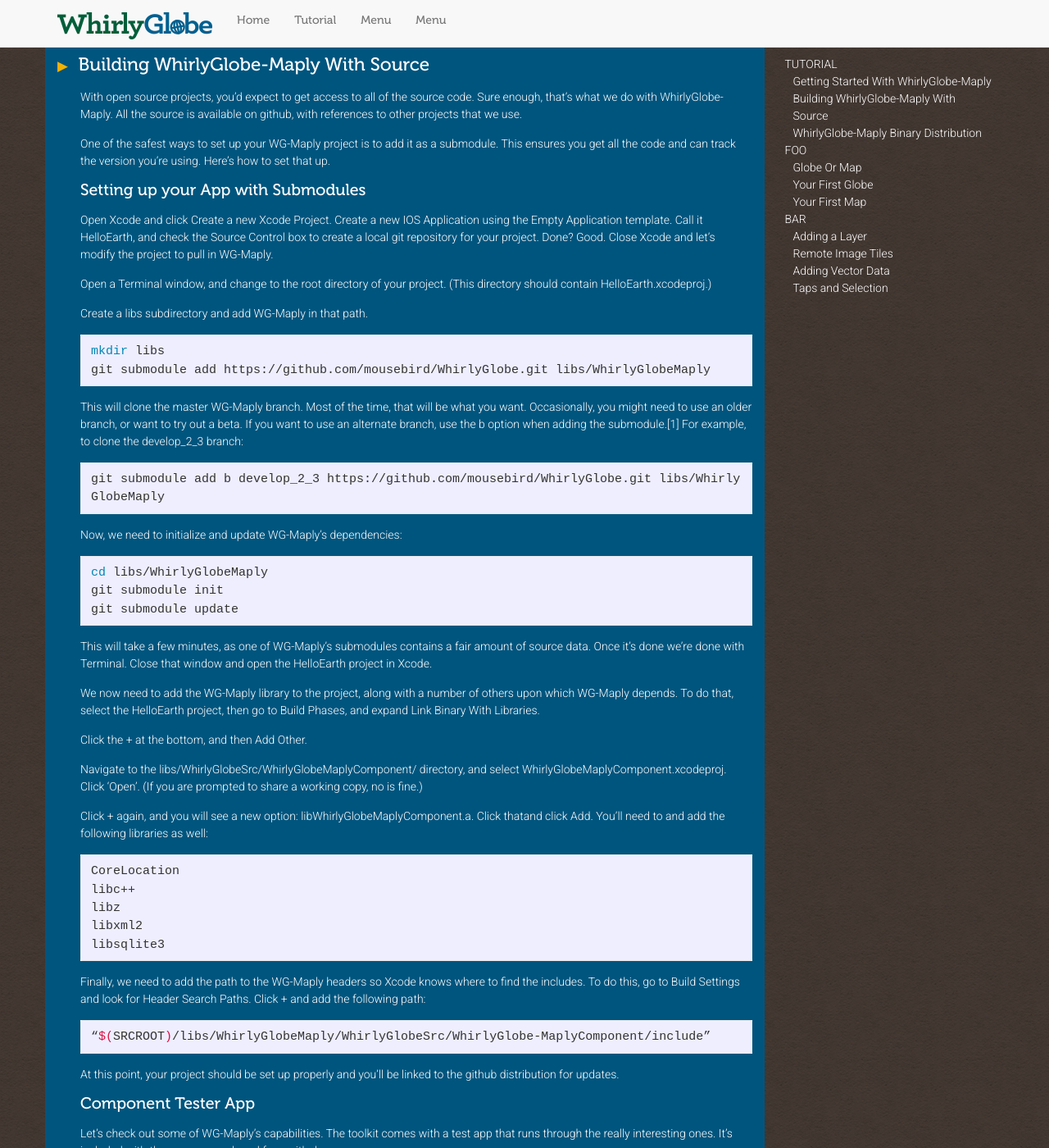
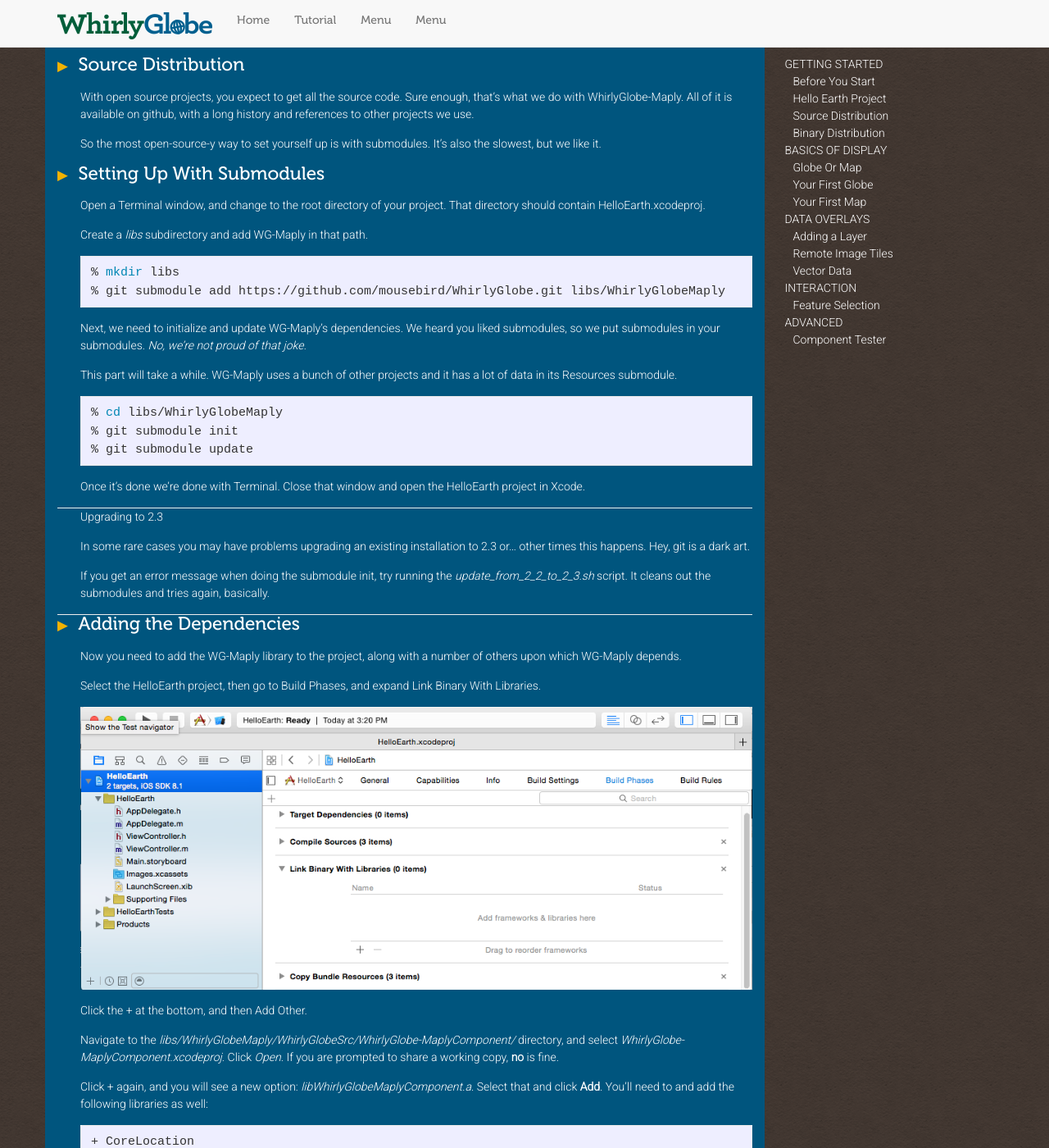
Before and after one commit to muruganandham/WhirlyGlobe-Maply-Site, a Jekyll site: the page built from tutorial/building_from_source.md, in a window 1280 px wide and 1400 px high. Shown: the whole window at 82% size. Built offline with Jekyll 4.4.1, drawn with Linux system fonts in a browser that asks for light colours; nearby versions of some CDN libraries; some web fonts are replaced; some of the changed text lies outside the part shown.

Commit message:
Up to source distribution

```diff
--- a/_data/tutorial.yaml
+++ b/_data/tutorial.yaml
@@ -1,18 +1,26 @@
-- section: Tutorial
+- section: Getting Started
   files:
     - filename: getting_started.html
+    - filename: hello_earth.html
     - filename: building_from_source.html
     - filename: building_from_binary.html
 
-- section: Foo
+- section: Basics of Display
   files:
     - filename: globe_or_map.html
     - filename: your_first_globe.html
     - filename: your_first_map.html
 
-- section: Bar
+- section: Data Overlays
   files:
     - filename: adding_a_layer.html
     - filename: remote_image_tiles.html
     - filename: adding_vector_data.html
+
+- section: Interaction
+  files:
     - filename: taps_and_selection.html
+
+- section: Advanced
+  files:
+    - filename: component_tester.html
--- a/tutorial/building_from_binary.md
+++ b/tutorial/building_from_binary.md
@@ -1,5 +1,5 @@
 ---
-title: WhirlyGlobe-Maply Binary Distribution
+title: Binary Distribution
 layout: tutorial
 ---
 
@@ -24,11 +24,11 @@ Navigate to BinaryDirectory and select WhirlyGlobeMaplyComponent.framework., the
 Finally, we'll need to add some libraries that WG-Maply needs. Click + and add
 
 {% highlight bash %}
-CoreLocation
-libc++
-libz
-libxml2
-libsqlite3
++ CoreLocation
++ libc++
++ libz
++ libxml2
++ libsqlite3
 {% endhighlight %}
 
 The last thing we need to do is indicate where to search for WG-Maply header files. Open up Build Settings and scroll down to Header Search Paths. Add the path corresponding to 'BinaryDirectory/WhirlyGlobeMaplyComponent.framework/Headers/'.
--- a/tutorial/building_from_source.md
+++ b/tutorial/building_from_source.md
@@ -1,76 +1,82 @@
 ---
-title: Building WhirlyGlobe-Maply With Source
+title: Source Distribution
 layout: tutorial
 ---
 
-With open source projects, you'd expect to get access to all of the source code.  Sure enough, that's what we do with WhirlyGlobe-Maply.  All the source is available on github, with references to other projects that we use.
+With open source projects, you expect to get all the source code.  Sure enough, that's what we do with WhirlyGlobe-Maply.  All of it is available on github, with a long history and references to other projects we use.
 
-One of the safest ways to set up your WG-Maply project is to add it as a submodule.  This ensures you get all the code and can track the version you're using.  Here's how to set that up.
+So the most open-source-y way to set yourself up is with submodules.  It’s also the slowest, but we like it.
 
-### Setting up your App with Submodules
+## Setting Up With Submodules
 
-Open Xcode and click Create a new Xcode Project. Create a new IOS Application using the Empty Application template. Call it HelloEarth, and check the Source Control box to create a local git repository for your project. Done? Good. Close Xcode and let's modify the project to pull in WG-Maply.
+Open a Terminal window, and change to the root directory of your project. That directory should contain HelloEarth.xcodeproj.
 
-Open a Terminal window, and change to the root directory of your project. (This directory should contain HelloEarth.xcodeproj.)
-
-Create a libs subdirectory and add WG-Maply in that path.
+Create a _libs_ subdirectory and add WG-Maply in that path.
 
 {% highlight bash %}
-mkdir libs
-git submodule add https://github.com/mousebird/WhirlyGlobe.git libs/WhirlyGlobe­Maply
+% mkdir libs
+% git submodule add https://github.com/mousebird/WhirlyGlobe.git libs/WhirlyGlobeMaply
 {% endhighlight %}
 
-This will clone the master WG-Maply branch. Most of the time, that will be what you want.  Occasionally, you might need to use an older branch, or want to try out a beta. If you want to use an alternate branch, use the ­b option when adding the submodule.[1] For example, to clone the develop_2_3 branch:
+Next, we need to initialize and update WG-Maply's dependencies.  We heard you liked submodules, so we put submodules in your submodules.  _No, we’re not proud of that joke._
+
+This part will take a while.  WG-Maply uses a bunch of other projects and it has a lot of data in its Resources submodule.
 
 {% highlight bash %}
-git submodule add ­b develop_2_3 https://github.com/mousebird/WhirlyGlobe.git libs/WhirlyGlobe­Maply
+% cd libs/WhirlyGlobe­Maply
+% git submodule init
+% git submodule update
 {% endhighlight %}
 
-Now, we need to initialize and update WG-Maply's dependencies:
+Once it's done we're done with Terminal. Close that window and open the HelloEarth project in Xcode.
 
-{% highlight bash %}
-cd libs/WhirlyGlobe­Maply
-git submodule init
-git submodule update
-{% endhighlight %}
+<hr>
+Upgrading to 2.3
 
-This will take a few minutes, as one of WG-Maply's submodules contains a fair amount of source data. Once it's done we're done with Terminal. Close that window and open the HelloEarth project in Xcode.
+In some rare cases you may have problems upgrading an existing installation to 2.3 or… other times this happens. Hey, git is a dark art.
 
-We now need to add the WG-Maply library to the project, along with a number of others upon which WG-Maply depends. To do that, select the HelloEarth project, then go to Build Phases, and expand Link Binary With Libraries.
+If you get an error message when doing the submodule init, try running the *update_from_2_2_to_2_3.sh* script.  It cleans out the submodules and tries again, basically.
+
+<hr>
+
+## Adding the Dependencies
+
+Now you need to add the WG-Maply library to the project, along with a number of others upon which WG-Maply depends.
+
+Select the HelloEarth project, then go to Build Phases, and expand Link Binary With Libraries.
+
+![Adding the Dependent Project]({{ site.baseurl }}/images/tutorial/source_dist_1.png)
 
 Click the + at the bottom, and then Add Other.
 
-Navigate to the libs/WhirlyGlobeSrc/WhirlyGlobe­MaplyComponent/ directory, and select WhirlyGlobe­MaplyComponent.xcodeproj. Click 'Open'. (If you are prompted to share a working copy, no is fine.)
+Navigate to the _libs/WhirlyGlobeMaply/WhirlyGlobeSrc/WhirlyGlobe-­MaplyComponent/_ directory, and select _WhirlyGlobe­MaplyComponent.xcodeproj_. Click *Open*.  If you are prompted to share a working copy, **no** is fine.
 
-Click + again, and you will see a new option: libWhirlyGlobe­MaplyComponent.a. Click thatand click Add. You'll need to and add the following libraries as well:
+Click + again, and you will see a new option: _libWhirlyGlobe­MaplyComponent.a_. Select that and click **Add**. You'll need to and add the following libraries as well:
 
 {% highlight bash %}
-CoreLocation
-libc++
-libz
-libxml2
-libsqlite3
++ CoreLocation
++ libc++
++ libz
++ libxml2
++ libsqlite3
 {% endhighlight %}
 
-Finally, we need to add the path to the WG-Maply headers so Xcode knows where to find the includes. To do this, go to Build Settings and look for Header Search Paths. Click + and add the following path:
+Once you have all those libraries added, it should look like this.
+
+![Adding the Dependent Project]({{ site.baseurl }}/images/tutorial/source_dist_2.png)
+
+Finally, we need to add the path to the WG-Maply headers so Xcode knows where to find the includes. To do this, go to Build Settings and look for Header Search Paths.
+
+![Adding the Dependent Project]({{ site.baseurl }}/images/tutorial/source_dist_3.png)
+
+Click + and add the following path.
 
 {% highlight bash %}
-“$(SRCROOT)/libs/WhirlyGlobe­Maply/WhirlyGlobeSrc/WhirlyGlobe-MaplyComponent/include”
+"$(SRCROOT)/libs/WhirlyGlobeMaply/WhirlyGlobeSrc/WhirlyGlobe-MaplyComponent/include/"
 {% endhighlight %}
 
-At this point, your project should be set up properly and you’ll be linked to the github distribution for updates.
+At this point, your project should be set up properly and you’ll be linked to the github repo for updates.
 
-### Component Tester App
-
-Let's check out some of WG-­Maply's capabilities.  The toolkit comes with a test app that runs through the really interesting ones.  It's included with the source you cloned from github.
-
-In libs/WhirlyGlobe-Maply/WhirlyGlobeSrc, open the WhirlyGlobeComponentTester project. Build and run it, preferably on some good hardware. Fool around with the various display options, and you'll get a taste of how capable WG-­Maply is.
-
-Spending a few minutes with WhirlyGlobeComponentTester will familiarize you with many of the toolkit’s capabilities. Over the next few sections we'll use some of those ourselves, and show you how to build a simple app with a globe or a flat map that displays the world, shows country outlines, and responds to taps and selections. After that, hopefully you'll be comfortable browsing through the [WG-Maply documentation](http://mousebird.github.io/WhirlyGlobe/documentation/2_3/) and the WhirlyGlobeComponentTester source for ideas of what to try next.
-
-
-If you’d rather use the binary distribution, select that button.  Otherwise, you can move on to the next part of the tutorial.
-
-[Build from binary](building_from_binary.html)
+Next up, let’s look at something!
 
 [Globe or Map](globe_or_map.html)
--- /dev/null
+++ b/tutorial/component_tester.md
@@ -0,0 +1,10 @@
+---
+title: Component Tester
+layout: tutorial
+---
+
+Let's check out some of WG-­Maply's capabilities.  The toolkit comes with a test app that runs through the really interesting ones.  It's included with the source you cloned from github.
+
+In libs/WhirlyGlobe-Maply/WhirlyGlobeSrc, open the WhirlyGlobeComponentTester project. Build and run it, preferably on some good hardware. Fool around with the various display options, and you'll get a taste of how capable WG-­Maply is.
+
+Spending a few minutes with WhirlyGlobeComponentTester will familiarize you with many of the toolkit’s capabilities. Over the next few sections we'll use some of those ourselves, and show you how to build a simple app with a globe or a flat map that displays the world, shows country outlines, and responds to taps and selections. After that, hopefully you'll be comfortable browsing through the [WG-Maply documentation](http://mousebird.github.io/WhirlyGlobe/documentation/2_3/) and the WhirlyGlobeComponentTester source for ideas of what to try next.
--- a/tutorial/getting_started.md
+++ b/tutorial/getting_started.md
@@ -1,36 +1,26 @@
 ---
-title: Getting Started With WhirlyGlobe-Maply
+title: Before You Start
 layout: tutorial
 ---
 
-WhirlyGlobe-Maply is an open source toolkit for iOS and Android. You can use it to build an interactive 2D map (Maply) or a 3D rotating globe (WhirlyGlobe).  If you haven’t checked out the main [project page](http://mousebird.github.io/WhirlyGlobe/), you should at least watch the videos before continuing.
+WhirlyGlobe-Maply is an open source toolkit for iOS and Android. You can use it to build an interactive 2D map (Maply) or a 3D globe (WhirlyGlobe).  For more information, check out the [project page](http://mousebird.github.io/WhirlyGlobe/).
 
-![Image in Markdown]({{ site.baseurl }}/images/819x205.gif)
+![Globe and Map]({{ site.baseurl }}/images/tutorial/getting_started_header.png)
 
-This document will walk you through the necessary steps to get started with WhirlyGlobe-­Maply. At the end you will have written a simple globe ­based app and/or a simple map based app. The finished projects are available for reference on github <here>, but working through these examples yourself, particularly if you are new to WG-­Maply, is recommended.
+In these tutorial we’ll walk you through getting set up with WhirlyGlobe-Maply and displaying some simple data.  By the end you’ll have a simple globe or map based app.  The tutorial is iOS only at the moment.
 
-A brief note on style: there are many instances in which you will need to enter project settings, code, or commands in the Terminal application verbatim. In each case, the exact text required will be noted in a fixed­width font, like so.
+There are times you’ll need to ender project settings, code, or commands in the Terminal verbatim. They will look like this.
 
 {% highlight bash %}
 Enter Precisely This Text
 {% endhighlight %}
 
-### Pre-requisites
+## Pre-Requisites
 
 You should be familiar with the Terminal in OS X.  You’ll need to type a number of commands to get started.
 
-Some familiarity with git is helpful.  We make use of [git](http://en.wikipedia.org/wiki/Git_(software)) and [github](http://github.com/).
+We make use of [git](http://en.wikipedia.org/wiki/Git_(software)) and [github](http://github.com/).  A passing familiarity will help.
 
-You’ll also need to use [Xcode](http://en.wikipedia.org/wiki/Xcode) to compile and edit your source code.
+For iOS development, you’ll need a recent version of [Xcode](http://en.wikipedia.org/wiki/Xcode).
 
-Xcode 5.1 and WG­-Maply 2.3 were used to prepare this guide. If you're using a newer version of either Xcode or WG-­Maply, there may be minor changes required.
-
-### WhirlyGlobe-Maply Distributions
-
-There are two ways to access the WhirlyGlobe-Maply library.  You can get all the source code or you can use a binary distribution.  We’ll show you how to do both here, so choose the one you’re most comfortable with.  Both lead to the next step, building a test app.
-
-To get started, choose your approach.
-
-[Build from Source](building_from_source.html)
-
-[Build from binary](building_from_binary.html)
+Xcode 6.1 and WhirlyGlobe­-Maply 2.3 were used to prepare this guide. If you're using a newer version of either, things might be different.
--- /dev/null
+++ b/tutorial/hello_earth.md
@@ -0,0 +1,27 @@
+---
+title: Hello Earth Project
+layout: tutorial
+---
+
+Open Xcode, select File, New, and then Project.  Use the Single View Application Template.
+
+![Single View Application]({{ site.baseurl }}/images/tutorial/hello_earth_template.png)
+
+Call your new app HelloEarth.  You can leave the rest as defaults.
+
+For source control, check the Source Control box to create a local git repository for your project.  You’ll need this if you set up the project with git submodules below.
+
+![Empty Hello Earth]({{ site.baseurl }}/images/tutorial/hello_earth_finished.png)
+
+Done? Good. Close Xcode and let's modify the project to pull in WG-Maply.
+
+
+## WhirlyGlobe-Maply Distributions
+
+We distribute the WhirlyGlobe-Maply library in three ways. Any one of them is fine.  Pick the one you are most familiar with.  Don’t care?  Try binary.
+
+* [Building from Source](building_from_source.html) - Use submodules for the distribution on github.
+* [Build from binary](building_from_binary.html) - The self contained binary distribution.
+* [Build with CocoaPods](building_with_cocoapods.html) - Use the WG-Maply CocoaPod.
+
+It’s like a pick your own adventure book, but boring.  So just like a pick your own adventure book.
--- a/tutorial/taps_and_selection.md
+++ b/tutorial/taps_and_selection.md
@@ -1,5 +1,5 @@
 ---
-title: Taps and Selection
+title: Feature Selection
 layout: tutorial
 ---
 
```
Also changed, not shown: tutorial/adding_vector_data.md (+1 -1 lines), images/tutorial/getting_started_header.png (added), images/tutorial/hello_earth_finished.png (added), images/tutorial/hello_earth_template.png (added), images/tutorial/source_dist_1.png (added), images/tutorial/source_dist_2.png (added), images/tutorial/source_dist_3.png (added).
